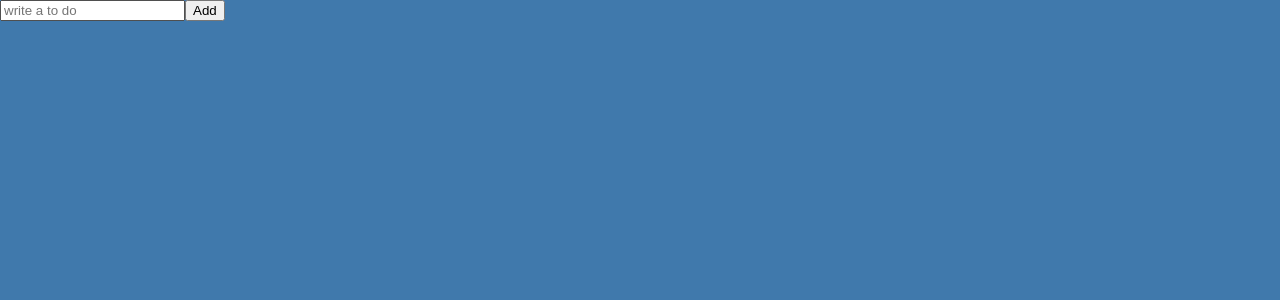
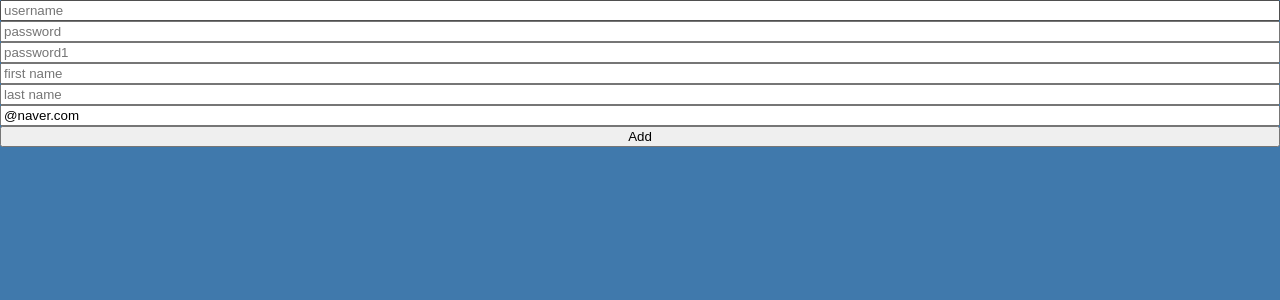
Before and after one commit to jooyul-yoon/todo_react, a React (Create React App) app: page / in a window 1280 px wide. Shown: the top 300 px of the page. Built offline with nearby package versions, Linux system fonts and the light colour scheme.

Commit message:
Form errors

```diff
--- a/package.json
+++ b/package.json
@@ -17,6 +17,7 @@
     "react-apexcharts": "^1.3.9",
     "react-dom": "^17.0.2",
     "react-helmet": "^6.1.0",
+    "react-hook-form": "^7.22.5",
     "react-query": "^3.34.2",
     "react-router-dom": "^5.3.0",
     "react-scripts": "4.0.3",
--- a/src/ToDoList.tsx
+++ b/src/ToDoList.tsx
@@ -1,6 +1,6 @@
-import React, { useState } from "react";
+import { useForm } from "react-hook-form";
 
-function ToDoList() {
+/* function ToDoList() {
   const [todo, setToDo] = useState("");
   const onChange = (event: React.FormEvent<HTMLInputElement>) => {
     const {
@@ -21,6 +21,79 @@
       </form>
     </div>
   );
+} */
+
+interface IForm {
+  username: string;
+  password: string;
+  password1: string;
+  firstname: string;
+  lastname: string;
+  email: string;
+}
+
+function ToDoList() {
+  const { register, watch, handleSubmit, formState } = useForm<IForm>({
+    defaultValues: { email: "@naver.com" },
+  });
+  // console.log(watch());
+  const onValid = (data: IForm) => {
+    console.log(data);
+  };
+  const onInvalid = (data: any) => {
+    console.log(formState.errors);
+  };
+  const { errors } = formState;
+  // console.log(watch());
+  return (
+    <div>
+      <form
+        style={{ display: "flex", flexDirection: "column" }}
+        onSubmit={handleSubmit(onValid, onInvalid)}
+      >
+        <input
+          {...register("username", {
+            required: true,
+            minLength: { value: 10, message: "Username is too short" },
+          })}
+          placeholder="username"
+        />
+        <span>{errors?.username?.message}</span>
+        <input
+          {...register("password", { required: true })}
+          placeholder="password"
+        />
+        <span>{errors?.password?.message}</span>
+        <input
+          {...register("password1", { required: true })}
+          placeholder="password1"
+        />
+        <span>{errors?.password1?.message}</span>
+        <input
+          {...register("firstname", { required: true })}
+          placeholder="first name"
+        />
+        <span>{errors?.firstname?.message}</span>
+        <input
+          {...register("lastname", { required: true })}
+          placeholder="last name"
+        />
+        <span>{errors?.lastname?.message}</span>
+        <input
+          {...register("email", {
+            required: true,
+            pattern: {
+              value: /^[A-Za-z0-9._%+-]+@naver.com$/,
+              message: "Use Naver Email",
+            },
+          })}
+          placeholder="email"
+        />
+        <span>{errors?.email?.message}</span>
+        <button>Add</button>
+      </form>
+    </div>
+  );
 }
 
 export default ToDoList;
```
Also changed, not shown: 2 other files (tests, documents, lock files or other folders).
